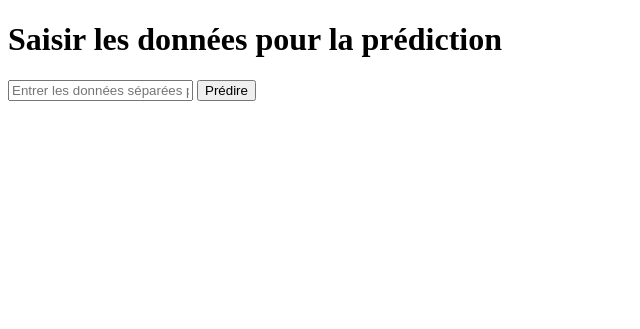
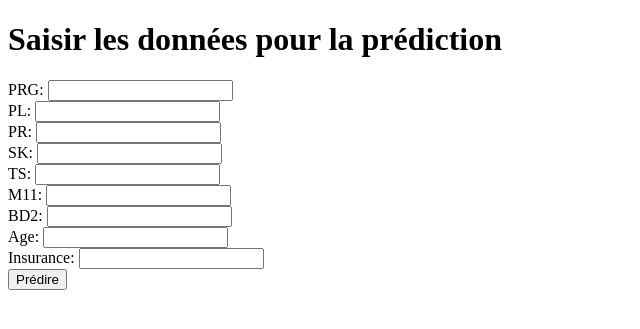
Before and after one commit to ICollaps/Projet_Annuel, a Flask app: page /health in a window 1280 px wide. Shown: the top 329 px of the page, without its empty margins (0-640 px from the left). Run offline with Flask 3, Linux system fonts and the light colour scheme; parts of the project's set-up code (start-up, migrations or seed data) failed here and were passed over.

Commit message:
Real form for API POST

```diff
--- a/app.py
+++ b/app.py
@@ -16,8 +16,17 @@ def health():
 
 @app.route('/health/predict', methods=['POST'])
 def predict():
-    input_data = request.form['input_data']
-    input_values = list(map(float, input_data.split(',')))
+    PRG = float(request.form['PRG'])
+    PL = float(request.form['PL'])
+    PR = float(request.form['PR'])
+    SK = float(request.form['SK'])
+    TS = float(request.form['TS'])
+    M11 = float(request.form['M11'])
+    BD2 = float(request.form['BD2'])
+    Age = float(request.form['Age'])
+    Insurance = float(request.form['Insurance'])
+
+    input_values = [PRG, PL, PR, SK, TS, M11, BD2, Age, Insurance]
 
     prediction = model.predict([input_values])[0]
     return f'La prédiction du modèle est : {prediction}'
--- a/templates/form.html
+++ b/templates/form.html
@@ -7,7 +7,33 @@
   <body>
     <h1>Saisir les données pour la prédiction</h1>
     <form action="/health/predict" method="post">
-      <input type="text" name="input_data" placeholder="Entrer les données séparées par des virgules">
+      <label for="PRG">PRG:</label>
+      <input type="number" name="PRG" required><br>
+
+      <label for="PL">PL:</label>
+      <input type="number" name="PL" required><br>
+
+      <label for="PR">PR:</label>
+      <input type="number" name="PR" required><br>
+
+      <label for="SK">SK:</label>
+      <input type="number" name="SK" required><br>
+
+      <label for="TS">TS:</label>
+      <input type="number" name="TS" required><br>
+
+      <label for="M11">M11:</label>
+      <input type="number" step="0.1" name="M11" required><br>
+
+      <label for="BD2">BD2:</label>
+      <input type="number" step="0.001" name="BD2" required><br>
+
+      <label for="Age">Age:</label>
+      <input type="number" name="Age" required><br>
+
+      <label for="Insurance">Insurance:</label>
+      <input type="number" name="Insurance" required><br>
+
       <button type="submit">Prédire</button>
     </form>
   </body>
```
